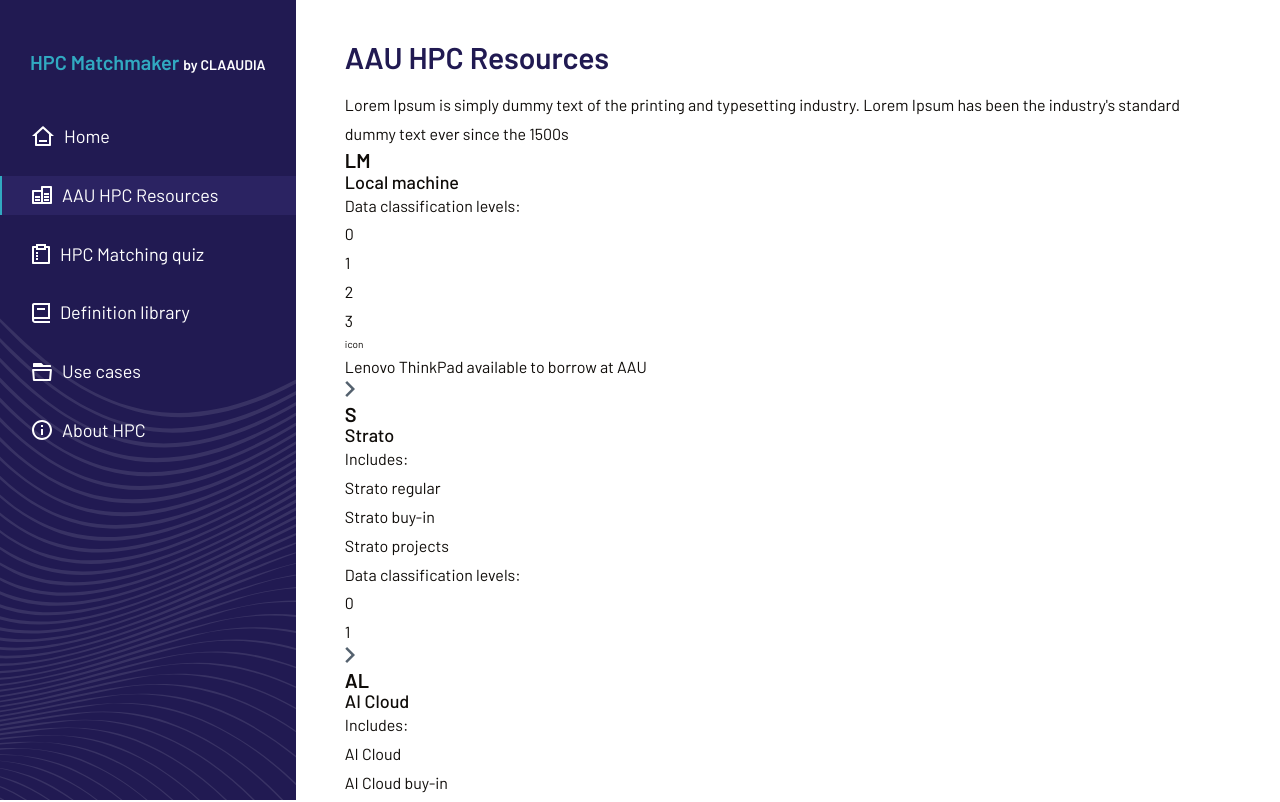
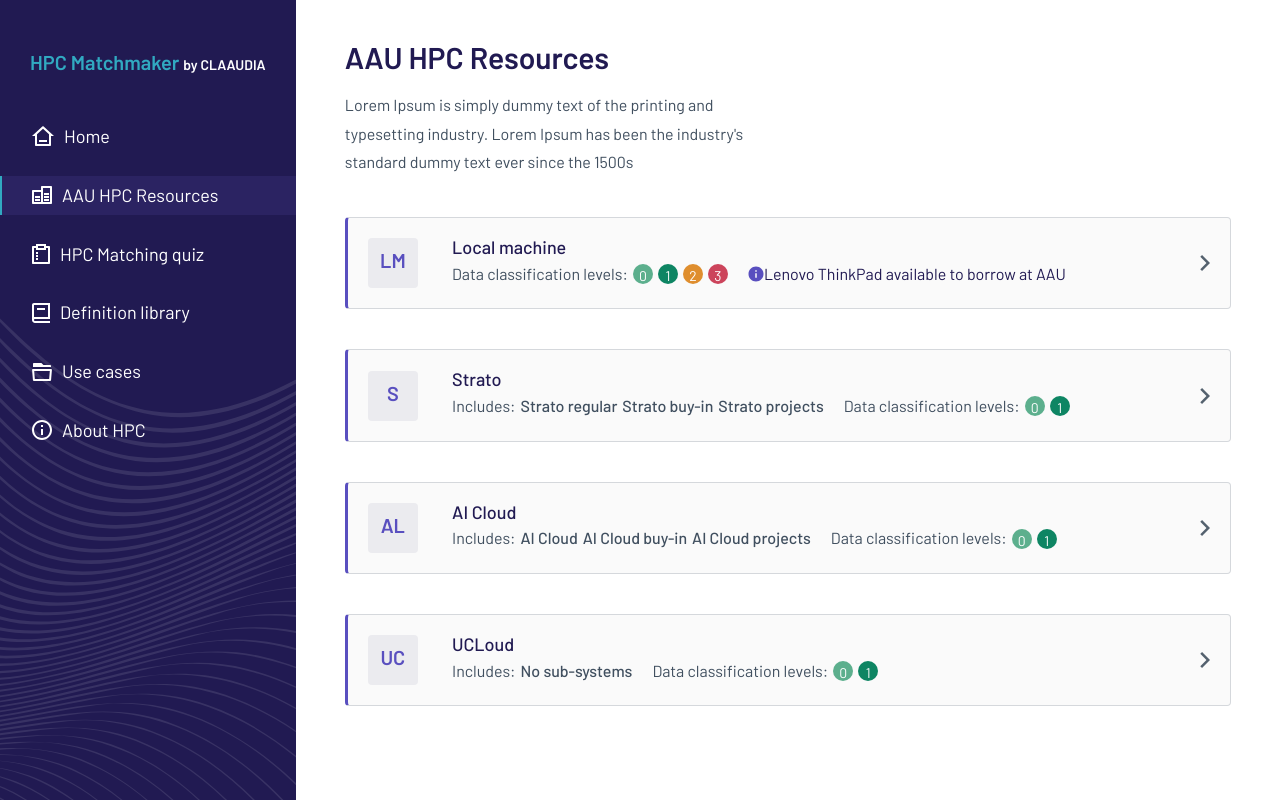
Before and after one commit to HollosT/claaudia, a React (Create React App) app: page /resources in a window 1280 px wide. Shown: the top 802 px of the page. Built offline with nearby package versions, Linux system fonts and the light colour scheme; no server answers; the database is empty.

Commit message:
desing of resources

```diff
--- a/src/pages/platform-pages/resources/Resources.tsx
+++ b/src/pages/platform-pages/resources/Resources.tsx
@@ -40,7 +40,7 @@
 
     return (
         <section className="resources">
-            <div className="resources-header">
+            <div className="resources-header u-margin-bottom-medium">
                 <h1 className='primary-header u-margin-bottom-small'>AAU HPC Resources</h1>
                 <p className="resources-header--body">Lorem Ipsum is simply dummy text of the printing and typesetting industry. Lorem Ipsum has been the industry's standard dummy text ever since the 1500s</p>
             </div>
--- a/src/pages/platform-pages/resources/components/AdditionalInfo.tsx
+++ b/src/pages/platform-pages/resources/components/AdditionalInfo.tsx
@@ -1,8 +1,9 @@
+import { InfoIcon } from "./svg";
 
 const AdditionalInfo: React.FC<{info: string}> = ({info}) => {
     return (
         <div className="addtional-info">
-            <span>icon</span>
+            <InfoIcon />
             <p className="addtional-info--body">{info}</p>
         </div>
     )
--- a/src/pages/platform-pages/resources/components/CategoryItem.tsx
+++ b/src/pages/platform-pages/resources/components/CategoryItem.tsx
@@ -7,14 +7,14 @@
 const CategoryItem: React.FC<{ cat: HPCCategory }> = ({ cat }) => {
 
     return (
-        <div className='category-item'>
+        <div className='category-item u-margin-bottom-medium'>
             <div className='category-item--initial'>
                 <h3 className='category-item--initial-title'>{cat.initial}</h3>
             </div>
             <div className='category-content'>
-                <div className='category-body'>
-                    <h4 className='category-body--title'>{cat.name}</h4>
-                    <div className='category-body--content'>
+                <div className='category-content--body'>
+                    <h4 className='category-content--body-title'>{cat.name}</h4>
+                    <div className='category-content--body-content'>
                         {cat.subHpcs ?
                             <Subs subs={cat.subHpcs} />
                             : null
@@ -24,7 +24,6 @@
                     </div>
                 </div>
                 <ResourcesRightArrow />
-
             </div>
         </div>
     )
--- a/src/pages/platform-pages/resources/components/DataLevel.tsx
+++ b/src/pages/platform-pages/resources/components/DataLevel.tsx
@@ -4,9 +4,9 @@
 
     return (
         <div className="data-level">
-            <p>Data classification levels:</p>
+            <p className="data-level--title">Data classification levels:</p>
             {data.map(d => (
-                <p>{d}</p>
+                <span className={`data-level--item data-level--item-${d}`}>{d}</span>
             ))}
         </div>
     )
--- /dev/null
+++ b/src/pages/platform-pages/resources/components/svg/InfoIcon.tsx
@@ -0,0 +1,9 @@
+const InfoIcon: React.FC = () => {
+    return (
+        <svg width="16" height="16" viewBox="0 0 16 16" fill="none" xmlns="http://www.w3.org/2000/svg">
+            <path d="M8 15.5C3.85786 15.5 0.5 12.1421 0.5 8C0.5 3.85786 3.85786 0.5 8 0.5C12.1421 0.5 15.5 3.85786 15.5 8C15.5 12.1421 12.1421 15.5 8 15.5ZM7.25 7.25V11.75H8.75V7.25H7.25ZM7.25 4.25V5.75H8.75V4.25H7.25Z" fill="#594FBF" />
+        </svg>
+
+    )
+}
+export default InfoIcon;
--- a/src/pages/platform-pages/resources/components/svg/index.ts
+++ b/src/pages/platform-pages/resources/components/svg/index.ts
@@ -1 +1,2 @@
 export {default as ResourcesRightArrow} from './ResourcesRightArrow';
+export {default as InfoIcon} from './InfoIcon';
--- a/src/style/abstracts/_variables.scss
+++ b/src/style/abstracts/_variables.scss
@@ -20,8 +20,10 @@
 $border-darker-grey: #D5D8DC;
 
 $dark-green: #0E8563;
+$light-green: #5CAF8D;
 $dark-green-opacity-10: rgba(14, 133, 99, .1);
 
+$dark-pink: #CC445B;
 $secondary-orange: #DF8E2E;
 $secondary-orange-8: rgba(223, 142, 46, .08);
 $secondary-orange-15: rgba(223, 142, 46, .15);
--- a/src/style/base/_typography.scss
+++ b/src/style/base/_typography.scss
@@ -326,3 +326,54 @@
   }
 
 }
+
+// *******************************************************************
+// Resources page
+.resources {
+
+  &-header {
+      color: $paragraph-grey;
+  }
+}
+
+.category-item {
+  &--initial-title {
+    color: $light-blue;
+  }
+  .category-content {
+
+      &--body {
+        &-title{
+          color: $dark-blue;
+        }
+          &-content {
+              .subs {
+                  color: $paragraph-grey;
+                &-body {
+                  color: $paragraph-grey;
+                  font-weight: 500;
+                }
+              }
+
+              .data-level {
+                &--title {
+                  color: $paragraph-grey;
+                }
+                &--item {
+                  color: $color-white;
+                font-size: 1.4rem;
+                }
+              }
+
+              .addtional-info {
+                &--body {
+                  color: $dark-blue;
+                }
+              }
+          }
+      }
+  }
+
+
+
+}
--- /dev/null
+++ b/src/style/components/_categoryItem.scss
@@ -0,0 +1,82 @@
+.category-item {
+    display: grid;
+    grid-template-columns: 10% auto;
+    background-color: $background-light;
+    border: 1px solid $border-darker-grey;
+    border-radius: 4px;
+    border-left: 3px solid $light-blue;
+    padding: 2rem;
+    align-items: center;
+
+    &--initial {
+        background-color: $light-grey-200;
+        border-radius: 4px;
+        padding: 1rem;
+        width: 5rem;
+        height: 5rem;
+
+        &-title {
+            text-align: center;
+        }
+    }
+
+    .category-content {
+        display: flex;
+        justify-content: space-between;
+        align-items: center;
+
+        &--body {
+            display: flex;
+            flex-direction: column;
+            gap: .25rem;
+
+            &-content {
+                display: flex;
+                align-items: center;
+                gap: 2rem;
+
+                .subs {
+                    display: flex;
+                    gap: .5rem;
+                }
+
+                .data-level {
+                    display: flex;
+                    gap: .5rem;
+                    align-items: center;
+
+                    &--title {
+
+                    }
+                    &--item {
+                        width: 2rem;
+                        height: 2rem;
+                        border-radius: 50%;
+                        text-align: center;
+                    }
+                    &--item-0 {
+                        background-color: $light-green;
+                    }
+                    &--item-1 {
+                        background-color: $dark-green;
+
+                    }
+                    &--item-2 {
+                        background-color: $secondary-orange;
+                    }
+                    &--item-3 {
+                        background-color: $dark-pink;
+
+                    }
+                }
+                .addtional-info {
+                    display: flex;
+                    align-items: center;
+                }
+            }
+        }
+    }
+
+
+
+}
--- a/src/style/main.scss
+++ b/src/style/main.scss
@@ -21,6 +21,7 @@
 @import "components/definitionItem";
 @import "components/search";
 @import "components/preview";
+@import "components/categoryItem";
 
 
 @import "layout/navigation";
@@ -33,3 +34,4 @@
 @import "pages/cases";
 @import "pages/definition";
 @import "pages/home";
+@import "pages/resources";
--- /dev/null
+++ b/src/style/pages/_resources.scss
@@ -0,0 +1,6 @@
+.resources {
+
+    &-header {
+        width: 50%;
+    }
+}
```
Also changed, not shown: src/style/abstracts/_mixins.scss (+13 -7 lines).
